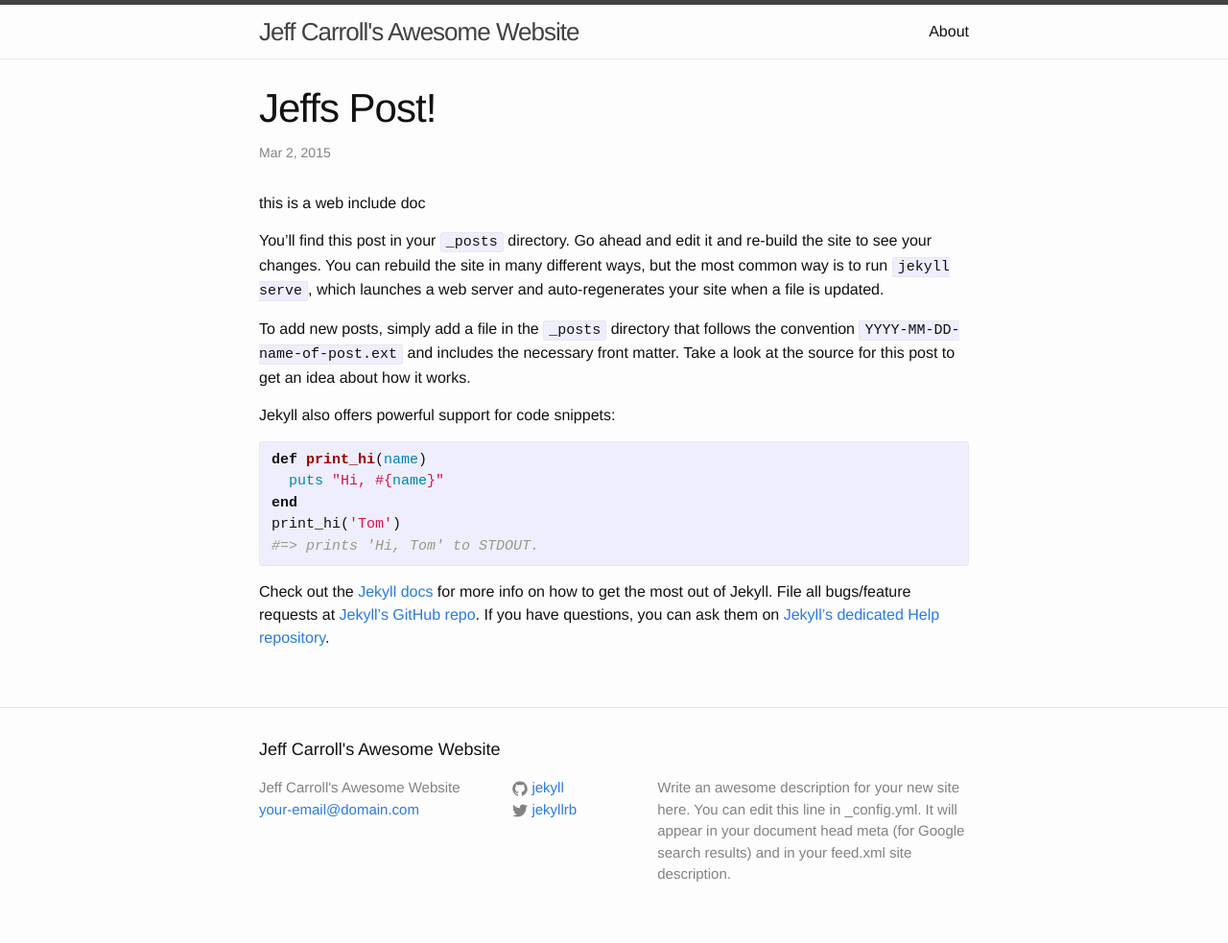
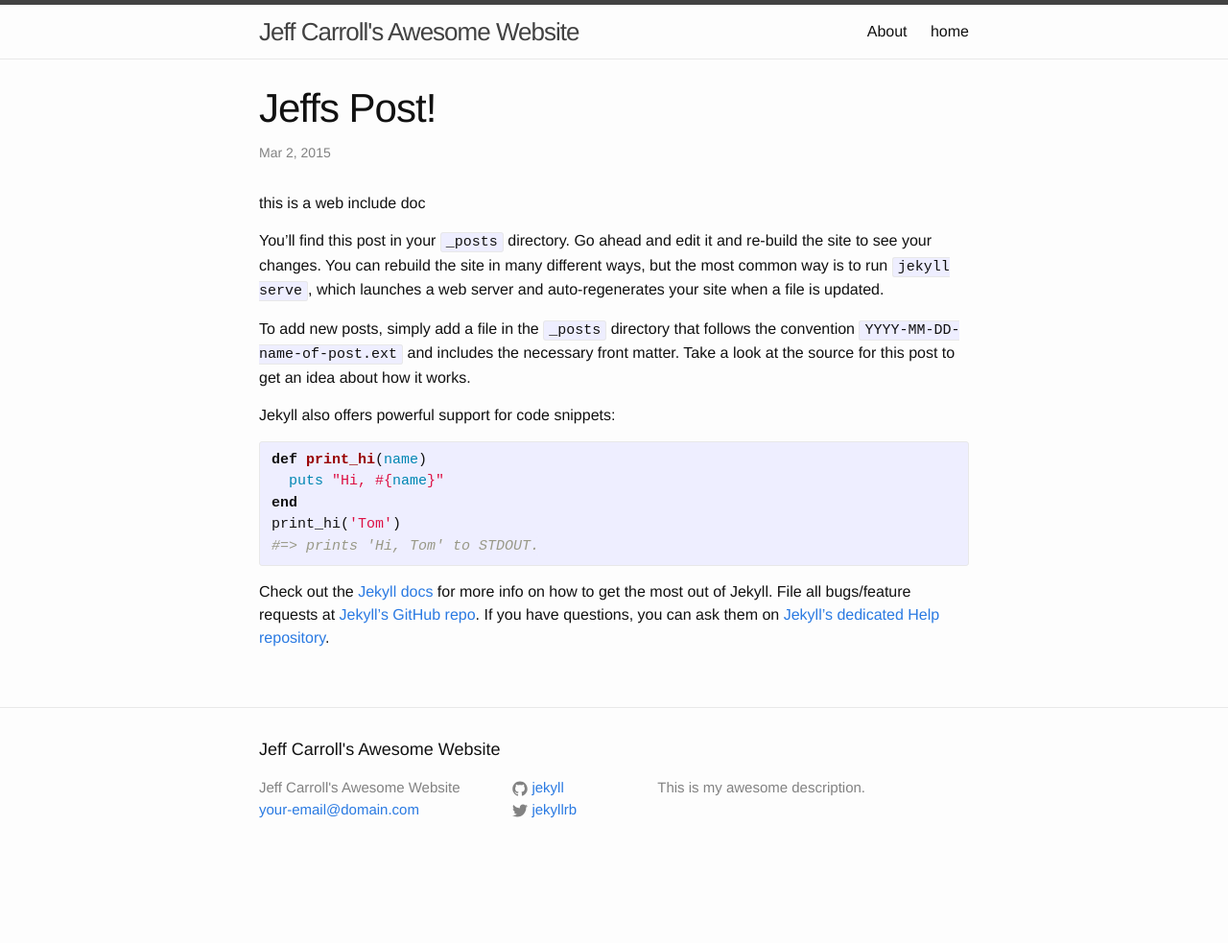
Before and after one commit to jdcarroll/jdcarroll.github.io, a Jekyll site: the page built from _posts/2015-03-02-Jeff'sPost.markdown, in a window 1280 px wide. Shown: the whole page at 96% size. Built offline with Jekyll 4.4.1, drawn with Linux system fonts in a browser that asks for light colours; after the commit the page ends 915 px from its top, so only the background shows below that.

```diff
--- a/_config.yml
+++ b/_config.yml
@@ -2,9 +2,7 @@
 title: Jeff Carroll's Awesome Website
 email: your-email@domain.com
 description: > # this means to ignore newlines until "baseurl:"
-  Write an awesome description for your new site here. You can edit this
-  line in _config.yml. It will appear in your document head meta (for
-  Google search results) and in your feed.xml site description.
+  This is my awesome description.
 baseurl: "" # the subpath of your site, e.g. /blog/
 url: "http://yourdomain.com" # the base hostname & protocol for your site
 twitter_username: jekyllrb
--- a/_includes/header.html
+++ b/_includes/header.html
@@ -9,7 +9,7 @@
         <svg viewBox="0 0 18 15">
           <path fill="#424242" d="M18,1.484c0,0.82-0.665,1.484-1.484,1.484H1.484C0.665,2.969,0,2.304,0,1.484l0,0C0,0.665,0.665,0,1.484,0 h15.031C17.335,0,18,0.665,18,1.484L18,1.484z"/>
           <path fill="#424242" d="M18,7.516C18,8.335,17.335,9,16.516,9H1.484C0.665,9,0,8.335,0,7.516l0,0c0-0.82,0.665-1.484,1.484-1.484 h15.031C17.335,6.031,18,6.696,18,7.516L18,7.516z"/>
-          <path fill="#424242" d="M18,13.516C18,14.335,17.335,15,16.516,15H1.484C0.665,15,0,14.335,0,13.516l0,0 c0-0.82,0.665-1.484,1.484-1.484h15.031C17.335,12.031,18,12.696,18,13.516L18,13.516z"/>
+          <!--<path fill="#424242" d="M18,13.516C18,14.335,17.335,15,16.516,15H1.484C0.665,15,0,14.335,0,13.516l0,0 c0-0.82,0.665-1.484,1.484-1.484h15.031C17.335,12.031,18,12.696,18,13.516L18,13.516z"/>-->
         </svg>
       </a>
 
--- a/_posts/2015-03-02-Jeff'sPost.markdown
+++ b/_posts/2015-03-02-Jeff'sPost.markdown
@@ -3,7 +3,7 @@ layout: post
 title:  "Jeffs Post!"
 date:   2015-03-02 14:17:31
 categories: jekyll update
-siteVar: test-class
+siteVar: test-Class
 ---
 You’ll find this post in your `_posts` directory. Go ahead and edit it and re-build the site to see your changes. You can rebuild the site in many different ways, but the most common way is to run `jekyll serve`, which launches a web server and auto-regenerates your site when a file is updated.
 
--- a/_sass/_base.scss
+++ b/_sass/_base.scss
@@ -202,3 +202,10 @@ pre {
         }
     }
 }
+
+
+#me {
+  zoom: 20%;
+  display: block;
+  padding-bottom: 20px;
+}
```
Also changed, not shown: _posts/2015-03-01-Jeff_Thoughts.html (added, +25 -0 lines), home.md (added, +11 -0 lines), images/Carroll_Jeffrey_selfportraitColorize.png (added).
